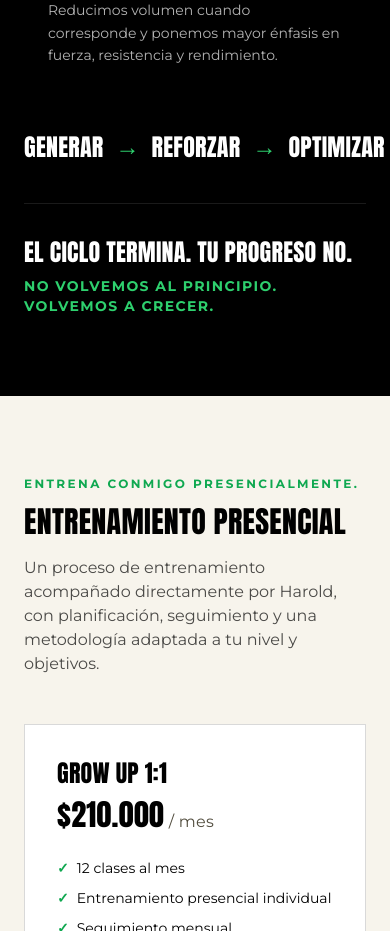
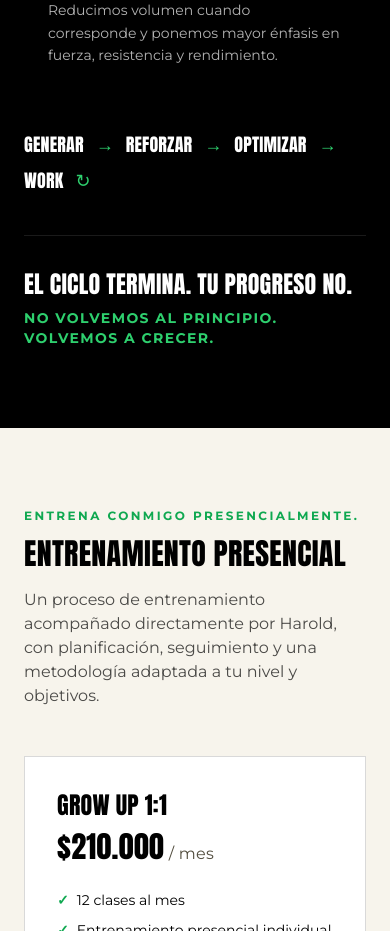
Before and after one commit to haroldtrainerf/grow-up-system, a Next.js app: page / in a window 390 px wide. Shown: the part 3320-4251 px from the top of the page. Built offline with nearby package versions, Linux system fonts and the light colour scheme.

Commit message:
Update GrowMethod.tsx

```diff
--- a/components/GrowMethod.tsx
+++ b/components/GrowMethod.tsx
@@ -36,7 +36,7 @@ export default function GrowMethod() {
           ))}
         </div>
 
-        <div className="mt-10 flex items-center gap-3 text-2xl md:text-3xl">
+        <div className="mt-10 flex flex-wrap items-center gap-x-3 gap-y-2 text-lg sm:text-2xl md:text-3xl">
           <span className="font-display">GENERAR</span>
           <span className="text-grow-light">→</span>
           <span className="font-display">REFORZAR</span>
```
